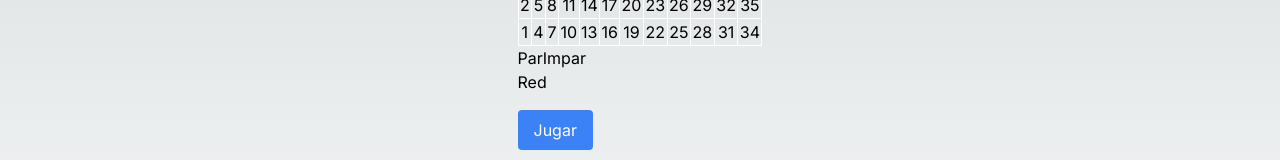
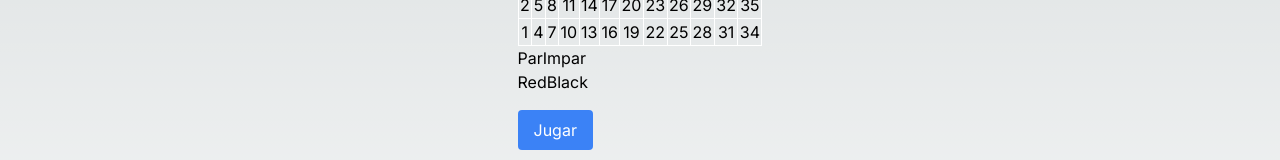
Before and after one commit to lisalescano/pa-o-ruleta, a Next.js app: page / in a window 1280 px wide. Shown: the part 279-439 px from the top of the page. Built offline with nearby package versions, Linux system fonts and the light colour scheme.

Commit message:
add: black button

```diff
--- a/src/app/components/paño.jsx
+++ b/src/app/components/paño.jsx
@@ -26,6 +26,22 @@ export default function Paño() {
         e.preventDefault()
         let pickval = values.map((val)=>{
             if(val.isPar=="no") return val.value
+        })
+        setPickedvalue(pickval)
+    }
+
+    const handleRed = (e)=>{
+        e.preventDefault()
+        let pickval = values.map((val)=>{
+            if(val.color=="red") return val.value
+        })
+        setPickedvalue(pickval)
+    }
+
+    const handleBlack = (e)=>{
+        e.preventDefault()
+        let pickval = values.map((val)=>{
+            if(val.color=="black") return val.value
         })
         setPickedvalue(pickval)
     }
@@ -103,6 +119,7 @@ export default function Paño() {
                 </div>
                 <div>
                     <button onClick={e=>handleRed(e)}>Red</button>
+                    <button onClick={e=>handleBlack(e)}>Black</button>
                 </div>
                 <button onClick={e => { setWinnerNum(getRandomIntInclusive(0, 36)) }} className="mt-4 px-4 py-2 bg-blue-500 text-white rounded">Jugar</button>
             </main>
```
